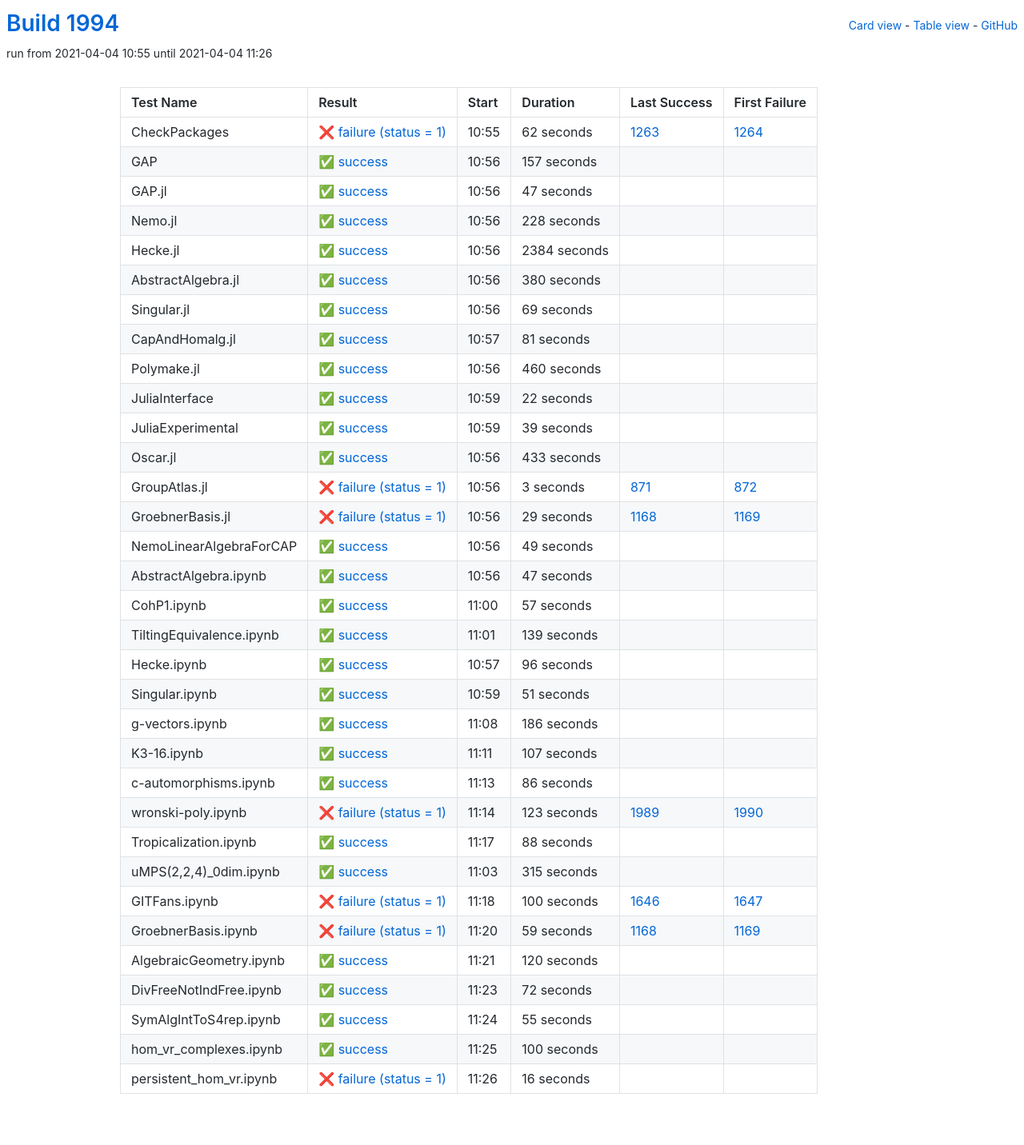
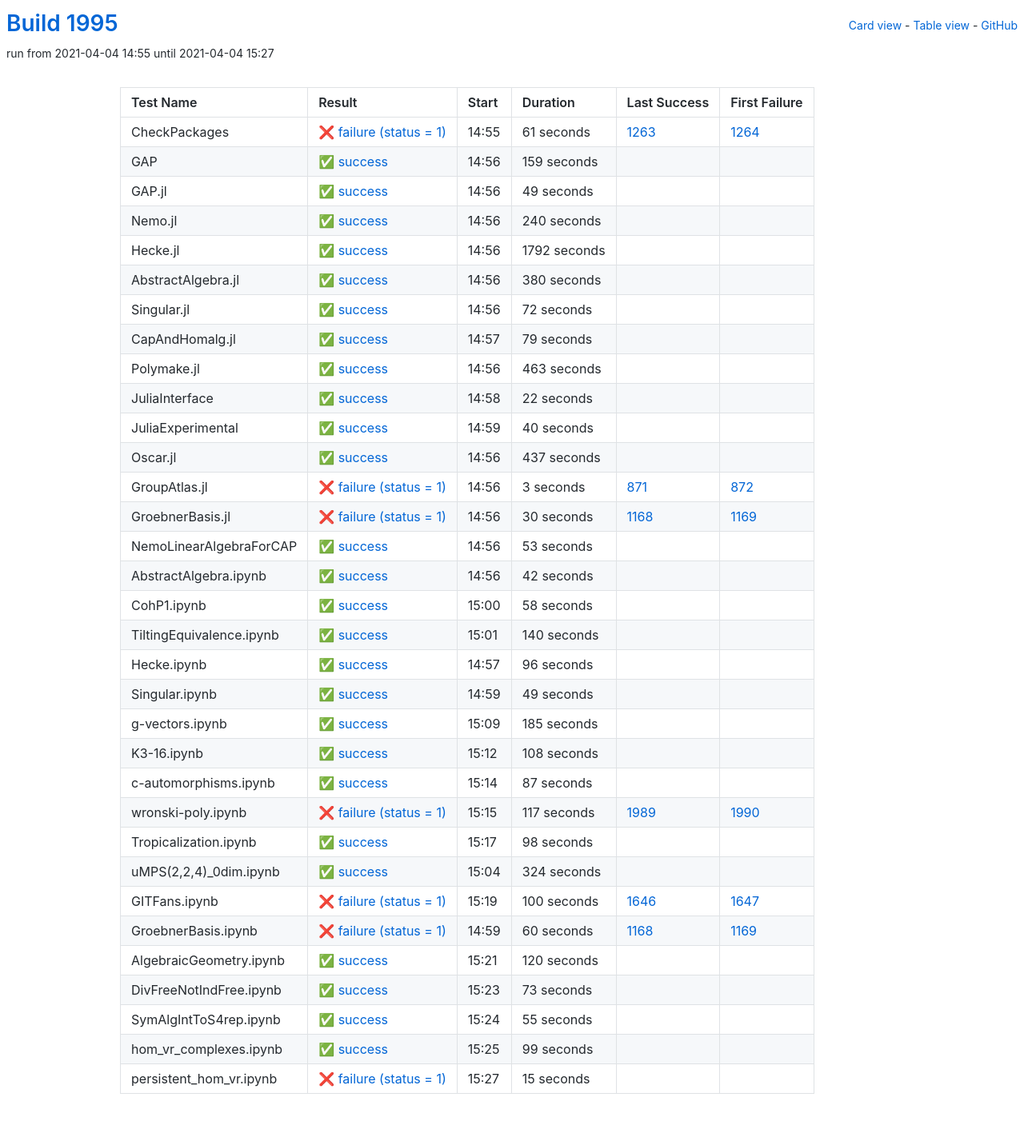
Before and after one commit to oscar-system/oscar-ci-status-stable, a Jekyll site: the page built from table.html, in a window 1280 px wide. Shown: the whole page at 80% size. Built offline with Jekyll 4.4.1, drawn with Linux system fonts in a browser that asks for light colours.

Commit message:
Build #1995

```diff
--- a/_data/ci.yml
+++ b/_data/ci.yml
@@ -1,6 +1,6 @@
 ---
-build: 1994
-build_url: https://oscarci.mathematik.uni-kl.de/job/oscar-stable/1994/
+build: 1995
+build_url: https://oscarci.mathematik.uni-kl.de/job/oscar-stable/1995/
 job: oscar-stable
 organization: oscar-system
 repo: oscar-ci-status-stable
@@ -8,68 +8,68 @@ repourl: https://github.com/oscar-system/oscar-ci-status-stable
 tests:
 - name: CheckPackages
   id: checkpackages
-  log: https://oscarci.mathematik.uni-kl.de/job/oscar-stable/1994/artifact/logs/build-1994/CheckPackages.log
-  start: 2021-04-04 10:55
+  log: https://oscarci.mathematik.uni-kl.de/job/oscar-stable/1995/artifact/logs/build-1995/CheckPackages.log
+  start: 2021-04-04 14:55
   success: false
   exitcode: 1
   status: failure
-  duration: 62
+  duration: 61
   last_success: 1263
   last_success_url: https://oscarci.mathematik.uni-kl.de/job/oscar-stable/1263/
   first_failure: 1264
   first_failure_url: https://oscarci.mathematik.uni-kl.de/job/oscar-stable/1264/
 - name: GAP
   id: gap
-  log: https://oscarci.mathematik.uni-kl.de/job/oscar-stable/1994/artifact/logs/build-1994/GAP.log
-  start: 2021-04-04 10:56
+  log: https://oscarci.mathematik.uni-kl.de/job/oscar-stable/1995/artifact/logs/build-1995/GAP.log
+  start: 2021-04-04 14:56
   success: true
   exitcode: 0
   status: success
-  duration: 157
+  duration: 159
   last_success: false
   last_success_url:
   first_failure: false
   first_failure_url:
 - name: GAP.jl
   id: gap-jl
-  log: https://oscarci.mathematik.uni-kl.de/job/oscar-stable/1994/artifact/logs/build-1994/GAP.jl.log
-  start: 2021-04-04 10:56
+  log: https://oscarci.mathematik.uni-kl.de/job/oscar-stable/1995/artifact/logs/build-1995/GAP.jl.log
+  start: 2021-04-04 14:56
   success: true
   exitcode: 0
   status: success
-  duration: 47
+  duration: 49
   last_success: false
   last_success_url:
   first_failure: false
   first_failure_url:
 - name: Nemo.jl
   id: nemo-jl
-  log: https://oscarci.mathematik.uni-kl.de/job/oscar-stable/1994/artifact/logs/build-1994/Nemo.jl.log
-  start: 2021-04-04 10:56
+  log: https://oscarci.mathematik.uni-kl.de/job/oscar-stable/1995/artifact/logs/build-1995/Nemo.jl.log
+  start: 2021-04-04 14:56
   success: true
   exitcode: 0
   status: success
-  duration: 228
+  duration: 240
   last_success: false
   last_success_url:
   first_failure: false
   first_failure_url:
 - name: Hecke.jl
   id: hecke-jl
-  log: https://oscarci.mathematik.uni-kl.de/job/oscar-stable/1994/artifact/logs/build-1994/Hecke.jl.log
-  start: 2021-04-04 10:56
+  log: https://oscarci.mathematik.uni-kl.de/job/oscar-stable/1995/artifact/logs/build-1995/Hecke.jl.log
+  start: 2021-04-04 14:56
   success: true
   exitcode: 0
   status: success
-  duration: 2384
+  duration: 1792
   last_success: false
   last_success_url:
   first_failure: false
   first_failure_url:
 - name: AbstractAlgebra.jl
   id: abstractalgebra-jl
-  log: https://oscarci.mathematik.uni-kl.de/job/oscar-stable/1994/artifact/logs/build-1994/AbstractAlgebra.jl.log
-  start: 2021-04-04 10:56
+  log: https://oscarci.mathematik.uni-kl.de/job/oscar-stable/1995/artifact/logs/build-1995/AbstractAlgebra.jl.log
+  start: 2021-04-04 14:56
   success: true
   exitcode: 0
   status: success
@@ -80,44 +80,44 @@ tests:
   first_failure_url:
 - name: Singular.jl
   id: singular-jl
-  log: https://oscarci.mathematik.uni-kl.de/job/oscar-stable/1994/artifact/logs/build-1994/Singular.jl.log
-  start: 2021-04-04 10:56
+  log: https://oscarci.mathematik.uni-kl.de/job/oscar-stable/1995/artifact/logs/build-1995/Singular.jl.log
+  start: 2021-04-04 14:56
   success: true
   exitcode: 0
   status: success
-  duration: 69
+  duration: 72
   last_success: false
   last_success_url:
   first_failure: false
   first_failure_url:
 - name: CapAndHomalg.jl
   id: capandhomalg-jl
-  log: https://oscarci.mathematik.uni-kl.de/job/oscar-stable/1994/artifact/logs/build-1994/CapAndHomalg.jl.log
-  start: 2021-04-04 10:57
+  log: https://oscarci.mathematik.uni-kl.de/job/oscar-stable/1995/artifact/logs/build-1995/CapAndHomalg.jl.log
+  start: 2021-04-04 14:57
   success: true
   exitcode: 0
   status: success
-  duration: 81
+  duration: 79
   last_success: false
   last_success_url:
   first_failure: false
   first_failure_url:
 - name: Polymake.jl
   id: polymake-jl
-  log: https://oscarci.mathematik.uni-kl.de/job/oscar-stable/1994/artifact/logs/build-1994/Polymake.jl.log
-  start: 2021-04-04 10:56
+  log: https://oscarci.mathematik.uni-kl.de/job/oscar-stable/1995/artifact/logs/build-1995/Polymake.jl.log
+  start: 2021-04-04 14:56
   success: true
   exitcode: 0
   status: success
-  duration: 460
+  duration: 463
   last_success: false
   last_success_url:
   first_failure: false
   first_failure_url:
 - name: JuliaInterface
   id: juliainterface
-  log: https://oscarci.mathematik.uni-kl.de/job/oscar-stable/1994/artifact/logs/build-1994/JuliaInterface.log
-  start: 2021-04-04 10:59
+  log: https://oscarci.mathematik.uni-kl.de/job/oscar-stable/1995/artifact/logs/build-1995/JuliaInterface.log
+  start: 2021-04-04 14:58
   success: true
   exitcode: 0
   status: success
@@ -128,32 +128,32 @@ tests:
   first_failure_url:
 - name: JuliaExperimental
   id: juliaexperimental
-  log: https://oscarci.mathematik.uni-kl.de/job/oscar-stable/1994/artifact/logs/build-1994/JuliaExperimental.log
-  start: 2021-04-04 10:59
+  log: https://oscarci.mathematik.uni-kl.de/job/oscar-stable/1995/artifact/logs/build-1995/JuliaExperimental.log
+  start: 2021-04-04 14:59
   success: true
   exitcode: 0
   status: success
-  duration: 39
+  duration: 40
   last_success: false
   last_success_url:
   first_failure: false
   first_failure_url:
 - name: Oscar.jl
   id: oscar-jl
-  log: https://oscarci.mathematik.uni-kl.de/job/oscar-stable/1994/artifact/logs/build-1994/Oscar.jl.log
-  start: 2021-04-04 10:56
+  log: https://oscarci.mathematik.uni-kl.de/job/oscar-stable/1995/artifact/logs/build-1995/Oscar.jl.log
+  start: 2021-04-04 14:56
   success: true
   exitcode: 0
   status: success
-  duration: 433
+  duration: 437
   last_success: false
   last_success_url:
   first_failure: false
   first_failure_url:
 - name: GroupAtlas.jl
   id: groupatlas-jl
-  log: https://oscarci.mathematik.uni-kl.de/job/oscar-stable/1994/artifact/logs/build-1994/GroupAtlas.jl.log
-  start: 2021-04-04 10:56
+  log: https://oscarci.mathematik.uni-kl.de/job/oscar-stable/1995/artifact/logs/build-1995/GroupAtlas.jl.log
+  start: 2021-04-04 14:56
   success: false
   exitcode: 1
   status: failure
@@ -164,68 +164,68 @@ tests:
   first_failure_url: https://oscarci.mathematik.uni-kl.de/job/oscar-stable/872/
 - name: GroebnerBasis.jl
   id: groebnerbasis-jl
-  log: https://oscarci.mathematik.uni-kl.de/job/oscar-stable/1994/artifact/logs/build-1994/GroebnerBasis.jl.log
-  start: 2021-04-04 10:56
+  log: https://oscarci.mathematik.uni-kl.de/job/oscar-stable/1995/artifact/logs/build-1995/GroebnerBasis.jl.log
+  start: 2021-04-04 14:56
   success: false
   exitcode: 1
   status: failure
-  duration: 29
+  duration: 30
   last_success: 1168
   last_success_url: https://oscarci.mathematik.uni-kl.de/job/oscar-stable/1168/
   first_failure: 1169
   first_failure_url: https://oscarci.mathematik.uni-kl.de/job/oscar-stable/1169/
 - name: NemoLinearAlgebraForCAP
   id: nemolinearalgebraforcap
-  log: https://oscarci.mathematik.uni-kl.de/job/oscar-stable/1994/artifact/logs/build-1994/NemoLinearAlgebraForCAP.log
-  start: 2021-04-04 10:56
+  log: https://oscarci.mathematik.uni-kl.de/job/oscar-stable/1995/artifact/logs/build-1995/NemoLinearAlgebraForCAP.log
+  start: 2021-04-04 14:56
   success: true
   exitcode: 0
   status: success
-  duration: 49
+  duration: 53
   last_success: false
   last_success_url:
   first_failure: false
   first_failure_url:
 - name: AbstractAlgebra.ipynb
   id: abstractalgebra-ipynb
-  log: https://oscarci.mathematik.uni-kl.de/job/oscar-stable/1994/artifact/logs/build-1994/AbstractAlgebra.ipynb.log
-  start: 2021-04-04 10:56
+  log: https://oscarci.mathematik.uni-kl.de/job/oscar-stable/1995/artifact/logs/build-1995/AbstractAlgebra.ipynb.log
+  start: 2021-04-04 14:56
   success: true
   exitcode: 0
   status: success
-  duration: 47
+  duration: 42
   last_success: false
   last_success_url:
   first_failure: false
   first_failure_url:
 - name: CohP1.ipynb
   id: cohp1-ipynb
-  log: https://oscarci.mathematik.uni-kl.de/job/oscar-stable/1994/artifact/logs/build-1994/CohP1.ipynb.log
-  start: 2021-04-04 11:00
+  log: https://oscarci.mathematik.uni-kl.de/job/oscar-stable/1995/artifact/logs/build-1995/CohP1.ipynb.log
+  start: 2021-04-04 15:00
   success: true
   exitcode: 0
   status: success
-  duration: 57
+  duration: 58
   last_success: false
   last_success_url:
   first_failure: false
   first_failure_url:
 - name: TiltingEquivalence.ipynb
   id: tiltingequivalence-ipynb
-  log: https://oscarci.mathematik.uni-kl.de/job/oscar-stable/1994/artifact/logs/build-1994/TiltingEquivalence.ipynb.log
-  start: 2021-04-04 11:01
+  log: https://oscarci.mathematik.uni-kl.de/job/oscar-stable/1995/artifact/logs/build-1995/TiltingEquivalence.ipynb.log
+  start: 2021-04-04 15:01
   success: true
   exitcode: 0
   status: success
-  duration: 139
+  duration: 140
   last_success: false
   last_success_url:
   first_failure: false
   first_failure_url:
 - name: Hecke.ipynb
   id: hecke-ipynb
-  log: https://oscarci.mathematik.uni-kl.de/job/oscar-stable/1994/artifact/logs/build-1994/Hecke.ipynb.log
-  start: 2021-04-04 10:57
+  log: https://oscarci.mathematik.uni-kl.de/job/oscar-stable/1995/artifact/logs/build-1995/Hecke.ipynb.log
+  start: 2021-04-04 14:57
   success: true
   exitcode: 0
   status: success
@@ -236,92 +236,92 @@ tests:
   first_failure_url:
 - name: Singular.ipynb
   id: singular-ipynb
-  log: https://oscarci.mathematik.uni-kl.de/job/oscar-stable/1994/artifact/logs/build-1994/Singular.ipynb.log
-  start: 2021-04-04 10:59
+  log: https://oscarci.mathematik.uni-kl.de/job/oscar-stable/1995/artifact/logs/build-1995/Singular.ipynb.log
+  start: 2021-04-04 14:59
   success: true
   exitcode: 0
   status: success
-  duration: 51
+  duration: 49
   last_success: false
   last_success_url:
   first_failure: false
   first_failure_url:
 - name: g-vectors.ipynb
   id: g-vectors-ipynb
-  log: https://oscarci.mathematik.uni-kl.de/job/oscar-stable/1994/artifact/logs/build-1994/g-vectors.ipynb.log
-  start: 2021-04-04 11:08
+  log: https://oscarci.mathematik.uni-kl.de/job/oscar-stable/1995/artifact/logs/build-1995/g-vectors.ipynb.log
+  start: 2021-04-04 15:09
   success: true
   exitcode: 0
   status: success
-  duration: 186
+  duration: 185
   last_success: false
   last_success_url:
   first_failure: false
   first_failure_url:
 - name: K3-16.ipynb
   id: k3-16-ipynb
-  log: https://oscarci.mathematik.uni-kl.de/job/oscar-stable/1994/artifact/logs/build-1994/K3-16.ipynb.log
-  start: 2021-04-04 11:11
+  log: https://oscarci.mathematik.uni-kl.de/job/oscar-stable/1995/artifact/logs/build-1995/K3-16.ipynb.log
+  start: 2021-04-04 15:12
   success: true
   exitcode: 0
   status: success
-  duration: 107
+  duration: 108
   last_success: false
   last_success_url:
   first_failure: false
   first_failure_url:
 - name: c-automorphisms.ipynb
   id: c-automorphisms-ipynb
-  log: https://oscarci.mathematik.uni-kl.de/job/oscar-stable/1994/artifact/logs/build-1994/c-automorphisms.ipynb.log
-  start: 2021-04-04 11:13
+  log: https://oscarci.mathematik.uni-kl.de/job/oscar-stable/1995/artifact/logs/build-1995/c-automorphisms.ipynb.log
+  start: 2021-04-04 15:14
   success: true
   exitcode: 0
   status: success
-  duration: 86
+  duration: 87
   last_success: false
   last_success_url:
   first_failure: false
   first_failure_url:
 - name: wronski-poly.ipynb
   id: wronski-poly-ipynb
-  log: https://oscarci.mathematik.uni-kl.de/job/oscar-stable/1994/artifact/logs/build-1994/wronski-poly.ipynb.log
-  start: 2021-04-04 11:14
+  log: https://oscarci.mathematik.uni-kl.de/job/oscar-stable/1995/artifact/logs/build-1995/wronski-poly.ipynb.log
+  start: 2021-04-04 15:15
   success: false
   exitcode: 1
   status: failure
-  duration: 123
+  duration: 117
   last_success: 1989
   last_success_url: https://oscarci.mathematik.uni-kl.de/job/oscar-stable/1989/
   first_failure: 1990
   first_failure_url: https://oscarci.mathematik.uni-kl.de/job/oscar-stable/1990/
 - name: Tropicalization.ipynb
   id: tropicalization-ipynb
-  log: https://oscarci.mathematik.uni-kl.de/job/oscar-stable/1994/artifact/logs/build-1994/Tropicalization.ipynb.log
-  start: 2021-04-04 11:17
+  log: https://oscarci.mathematik.uni-kl.de/job/oscar-stable/1995/artifact/logs/build-1995/Tropicalization.ipynb.log
+  start: 2021-04-04 15:17
   success: true
   exitcode: 0
   status: success
-  duration: 88
+  duration: 98
   last_success: false
   last_success_url:
   first_failure: false
   first_failure_url:
 - name: uMPS(2,2,4)_0dim.ipynb
   id: umps-2-2-4-0dim-ipynb
-  log: https://oscarci.mathematik.uni-kl.de/job/oscar-stable/1994/artifact/logs/build-1994/uMPS-2-2-4-_0dim.ipynb.log
-  start: 2021-04-04 11:03
+  log: https://oscarci.mathematik.uni-kl.de/job/oscar-stable/1995/artifact/logs/build-1995/uMPS-2-2-4-_0dim.ipynb.log
+  start: 2021-04-04 15:04
   success: true
   exitcode: 0
   status: success
-  duration: 315
+  duration: 324
   last_success: false
   last_success_url:
   first_failure: false
   first_failure_url:
 - name: GITFans.ipynb
   id: gitfans-ipynb
-  log: https://oscarci.mathematik.uni-kl.de/job/oscar-stable/1994/artifact/logs/build-1994/GITFans.ipynb.log
-  start: 2021-04-04 11:18
+  log: https://oscarci.mathematik.uni-kl.de/job/oscar-stable/1995/artifact/logs/build-1995/GITFans.ipynb.log
+  start: 2021-04-04 15:19
   success: false
   exitcode: 1
   status: failure
@@ -332,20 +332,20 @@ tests:
   first_failure_url: https://oscarci.mathematik.uni-kl.de/job/oscar-stable/1647/
 - name: GroebnerBasis.ipynb
   id: groebnerbasis-ipynb
-  log: https://oscarci.mathematik.uni-kl.de/job/oscar-stable/1994/artifact/logs/build-1994/GroebnerBasis.ipynb.log
-  start: 2021-04-04 11:20
+  log: https://oscarci.mathematik.uni-kl.de/job/oscar-stable/1995/artifact/logs/build-1995/GroebnerBasis.ipynb.log
+  start: 2021-04-04 14:59
   success: false
   exitcode: 1
   status: failure
-  duration: 59
+  duration: 60
   last_success: 1168
   last_success_url: https://oscarci.mathematik.uni-kl.de/job/oscar-stable/1168/
   first_failure: 1169
   first_failure_url: https://oscarci.mathematik.uni-kl.de/job/oscar-stable/1169/
 - name: AlgebraicGeometry.ipynb
   id: algebraicgeometry-ipynb
-  log: https://oscarci.mathematik.uni-kl.de/job/oscar-stable/1994/artifact/logs/build-1994/AlgebraicGeometry.ipynb.log
-  start: 2021-04-04 11:21
+  log: https://oscarci.mathematik.uni-kl.de/job/oscar-stable/1995/artifact/logs/build-1995/AlgebraicGeometry.ipynb.log
+  start: 2021-04-04 15:21
   success: true
   exitcode: 0
   status: success
@@ -356,20 +356,20 @@ tests:
   first_failure_url:
 - name: DivFreeNotIndFree.ipynb
   id: divfreenotindfree-ipynb
-  log: https://oscarci.mathematik.uni-kl.de/job/oscar-stable/1994/artifact/logs/build-1994/DivFreeNotIndFree.ipynb.log
-  start: 2021-04-04 11:23
+  log: https://oscarci.mathematik.uni-kl.de/job/oscar-stable/1995/artifact/logs/build-1995/DivFreeNotIndFree.ipynb.log
+  start: 2021-04-04 15:23
   success: true
   exitcode: 0
   status: success
-  duration: 72
+  duration: 73
   last_success: false
   last_success_url:
   first_failure: false
   first_failure_url:
 - name: SymAlgIntToS4rep.ipynb
   id: symalginttos4rep-ipynb
-  log: https://oscarci.mathematik.uni-kl.de/job/oscar-stable/1994/artifact/logs/build-1994/SymAlgIntToS4rep.ipynb.log
-  start: 2021-04-04 11:24
+  log: https://oscarci.mathematik.uni-kl.de/job/oscar-stable/1995/artifact/logs/build-1995/SymAlgIntToS4rep.ipynb.log
+  start: 2021-04-04 15:24
   success: true
   exitcode: 0
   status: success
@@ -380,24 +380,24 @@ tests:
   first_failure_url:
 - name: hom_vr_complexes.ipynb
   id: hom-vr-complexes-ipynb
-  log: https://oscarci.mathematik.uni-kl.de/job/oscar-stable/1994/artifact/logs/build-1994/hom_vr_complexes.ipynb.log
-  start: 2021-04-04 11:25
+  log: https://oscarci.mathematik.uni-kl.de/job/oscar-stable/1995/artifact/logs/build-1995/hom_vr_complexes.ipynb.log
+  start: 2021-04-04 15:25
   success: true
   exitcode: 0
   status: success
-  duration: 100
+  duration: 99
   last_success: false
   last_success_url:
   first_failure: false
   first_failure_url:
 - name: persistent_hom_vr.ipynb
   id: persistent-hom-vr-ipynb
-  log: https://oscarci.mathematik.uni-kl.de/job/oscar-stable/1994/artifact/logs/build-1994/persistent_hom_vr.ipynb.log
-  start: 2021-04-04 11:26
+  log: https://oscarci.mathematik.uni-kl.de/job/oscar-stable/1995/artifact/logs/build-1995/persistent_hom_vr.ipynb.log
+  start: 2021-04-04 15:27
   success: false
   exitcode: 1
   status: failure
-  duration: 16
+  duration: 15
   last_success: false
   last_success_url:
   first_failure: false
```
Also changed, not shown: README.md.
